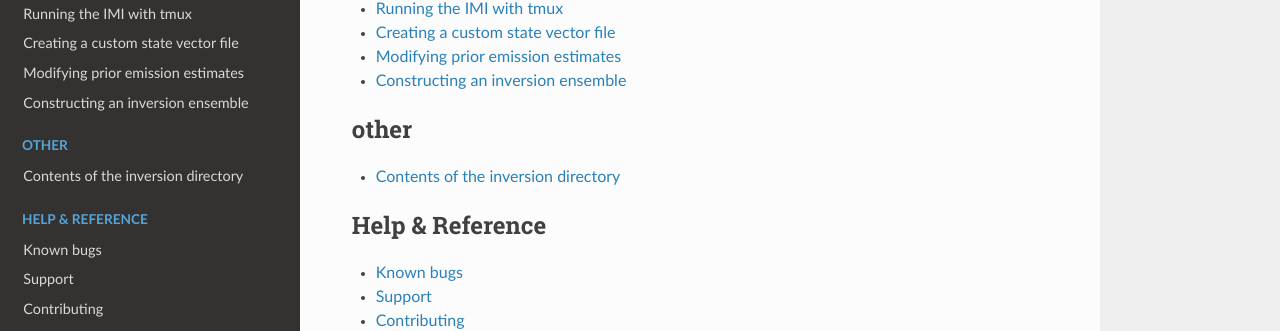
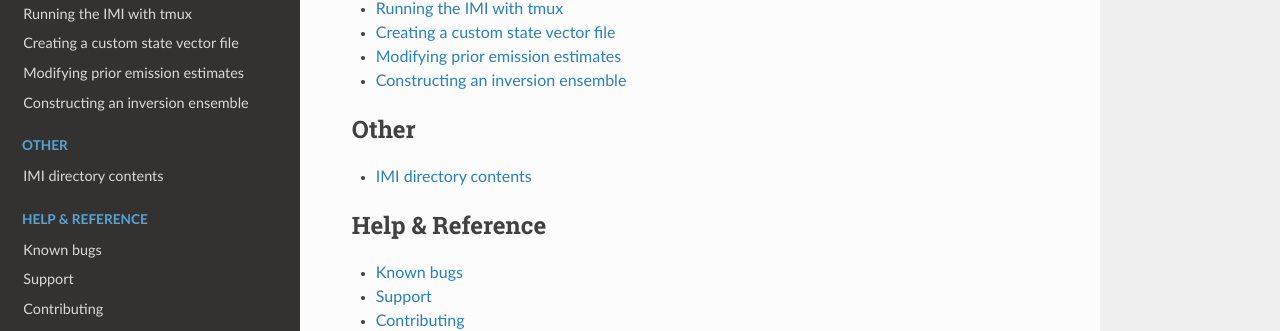
Before and after one commit to geoschem/integrated_methane_inversion, a Sphinx documentation site: the page built from docs/source/index.rst, in a window 1280 px wide and 900 px high, scrolled down 606 px. Shown: the part 330-661 px from the top of the window. Built offline with Sphinx 7.4.7 and the Read the Docs theme 2.0.0, drawn with Linux system fonts in a browser that asks for light colours.

Commit message:
Repurpose inversion directory contents page for more general listing of directory contents

```diff
--- a/docs/source/getting-started/quick-start.rst
+++ b/docs/source/getting-started/quick-start.rst
@@ -191,7 +191,7 @@
 
 You can use the ``ls`` command to view the contents of the directory, which will include several scripts, data directories,
 and netcdf output files, along with ``visualization_notebook.ipynb``. For more information on the contents,
-see :doc:`Contents of the inversion directory <../other/inversion-directory-contents>`.
+see `Contents of the inversion directory <../other/listing-directory-contents.html/inversion-directory>`__.
 
 Follow `these short instructions <https://docs.aws.amazon.com/dlami/latest/devguide/setup-jupyter.html>`_ to set up and connect to
 a jupyter notebook server on AWS. Once connected to the server, open ``visualization_notebook.ipynb`` and run its contents to display
--- a/docs/source/index.rst
+++ b/docs/source/index.rst
@@ -47,9 +47,9 @@
 
 .. toctree::
    :maxdepth: 1
-   :caption: other
+   :caption: Other
 
-   other/inversion-directory-contents.rst
+   other/listing-directory-contents.rst
 
 .. toctree::
    :maxdepth: 1
```
Also changed, not shown: docs/source/other/inversion-directory-contents.rst (deleted, +0 -31 lines), docs/source/other/listing-directory-contents.rst (added, +33 -0 lines).
